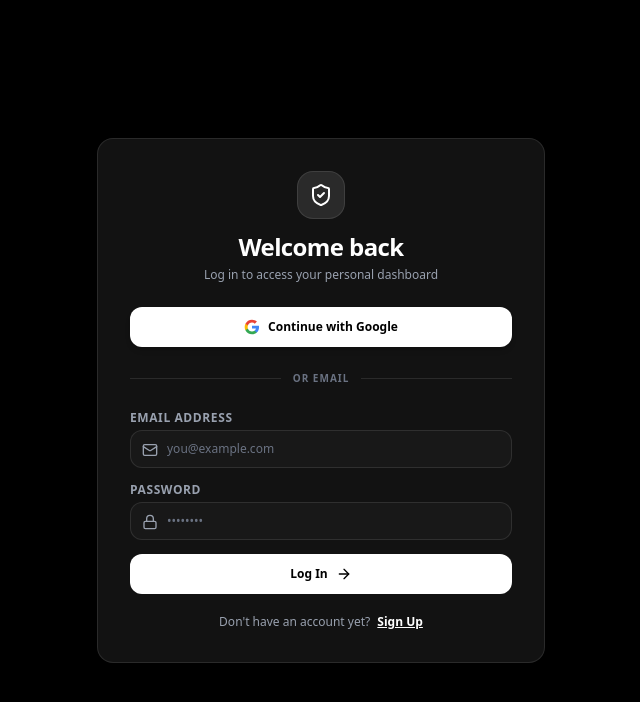
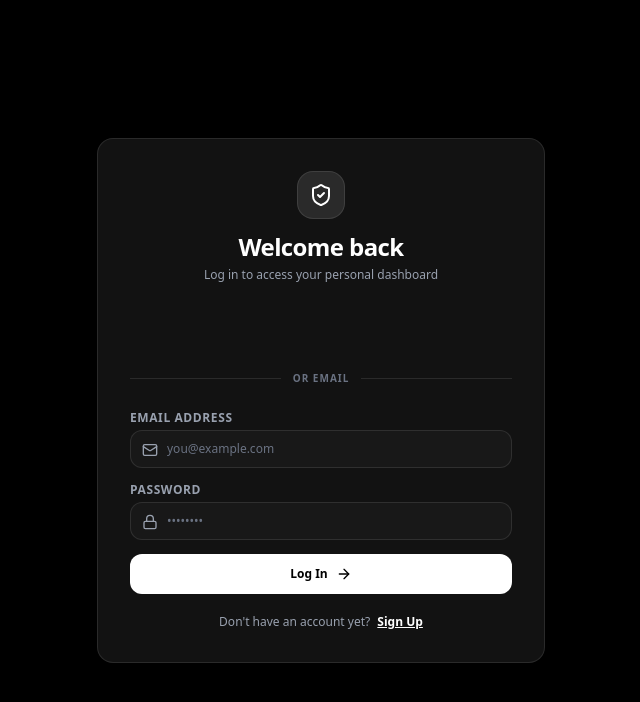
Before and after one commit to anishkumar0504/Expenseai, a React (Vite) app: page / in a window 1280 px wide. Shown: the top 702 px of the page, without its empty margins (319-959 px from the left). Built offline with nearby package versions, Linux system fonts and the light colour scheme; no server answers.

Commit message:
added the google login

```diff
--- a/package.json
+++ b/package.json
@@ -14,6 +14,7 @@
     "@google/genai": "^2.4.0",
     "@prisma/adapter-pg": "^7.9.1",
     "@prisma/client": "^6.19.3",
+    "@react-oauth/google": "^0.13.5",
     "@supabase/supabase-js": "^2.112.2",
     "@tailwindcss/vite": "^4.1.14",
     "@vitejs/plugin-react": "^5.0.4",
--- a/src/components/AuthModal.tsx
+++ b/src/components/AuthModal.tsx
@@ -1,5 +1,6 @@
 import React, { useState } from 'react';
 import { useAuth } from '../context/AuthContext.js';
+import { GoogleLogin } from '@react-oauth/google'; // <-- ADD THIS
 import { Lock, Mail, User as UserIcon, ArrowRight, ShieldCheck, X } from 'lucide-react';
 
 interface AuthModalProps {
@@ -9,11 +10,9 @@ interface AuthModalProps {
 export const AuthModal: React.FC<AuthModalProps> = ({ onClose }) => {
   const { login } = useAuth();
   const [isSignUp, setIsSignUp] = useState(false);
-
   const [name, setName] = useState('');
   const [email, setEmail] = useState('');
   const [password, setPassword] = useState('');
-
   const [error, setError] = useState('');
   const [isSubmitting, setIsSubmitting] = useState(false);
 
@@ -44,9 +43,7 @@ export const AuthModal: React.FC<AuthModalProps> = ({ onClose }) => {
       });
 
       const data = await res.json();
-      if (!res.ok) {
-        throw new Error(data.error || 'Authentication failed');
-      }
+      if (!res.ok) throw new Error(data.error || 'Authentication failed');
 
       login(data.token, data.user);
       if (onClose) onClose();
@@ -57,32 +54,27 @@ export const AuthModal: React.FC<AuthModalProps> = ({ onClose }) => {
     }
   };
 
-  const handleGoogleAuth = async () => {
+  // REAL Google auth handler
+  const handleGoogleSuccess = async (credentialResponse: any) => {
     setIsSubmitting(true);
     setError('');
     try {
-      // 1. Fetch anti-CSRF state token from backend
+      // 1. Get CSRF state token
       const csrfRes = await fetch('/api/auth/google/csrf-token');
       const { stateToken } = await csrfRes.json();
 
-      const userEmail = email.trim() || `user_${Math.random().toString(36).slice(2, 7)}@gmail.com`;
-      const userName = name.trim() || userEmail.split('@')[0];
-
-      // 2. Submit to Google auth endpoint with anti-CSRF state token
+      // 2. Send real Google credential to backend
       const res = await fetch('/api/auth/google', {
         method: 'POST',
         headers: { 'Content-Type': 'application/json' },
         body: JSON.stringify({
+          credential: credentialResponse.credential, // Real Google ID token (JWT)
           stateToken,
-          email: userEmail,
-          name: userName,
         }),
       });
 
       const data = await res.json();
-      if (!res.ok) {
-        throw new Error(data.error || 'Google Sign-In security check failed');
-      }
+      if (!res.ok) throw new Error(data.error || 'Google Sign-In failed');
 
       login(data.token, data.user);
       if (onClose) onClose();
@@ -129,33 +121,19 @@ export const AuthModal: React.FC<AuthModalProps> = ({ onClose }) => {
           </div>
         )}
 
-        {/* Google Authentication Button */}
-        <button
-          type="button"
-          onClick={handleGoogleAuth}
-          disabled={isSubmitting}
-          className="w-full py-3 px-4 rounded-xl font-bold text-xs bg-white text-black hover:bg-gray-200 transition-colors flex items-center justify-center gap-2 mb-4 shadow-md"
-        >
-          <svg className="w-4 h-4" viewBox="0 0 24 24">
-            <path
-              fill="#4285F4"
-              d="M22.56 12.25c0-.78-.07-1.53-.2-2.25H12v4.26h5.92c-.26 1.37-1.04 2.53-2.21 3.31v2.77h3.57c2.08-1.92 3.28-4.74 3.28-8.09z"
-            />
-            <path
-              fill="#34A853"
-              d="M12 23c2.97 0 5.46-.98 7.28-2.66l-3.57-2.77c-.98.66-2.23 1.06-3.71 1.06-2.86 0-5.29-1.93-6.16-4.53H2.18v2.84C3.99 20.53 7.7 23 12 23z"
-            />
-            <path
-              fill="#FBBC05"
-              d="M5.84 14.09c-.22-.66-.35-1.36-.35-2.09s.13-1.43.35-2.09V7.06H2.18C1.43 8.55 1 10.22 1 12s.43 3.45 1.18 4.94l2.85-2.22.81-.63z"
-            />
-            <path
-              fill="#EA4335"
-              d="M12 5.38c1.62 0 3.06.56 4.21 1.64l3.15-3.15C17.45 2.09 14.97 1 12 1 7.7 1 3.99 3.47 2.18 7.06l3.66 2.84c.87-2.6 3.3-4.52 6.16-4.52z"
-            />
-          </svg>
-          Continue with Google
-        </button>
+        {/* REAL Google Sign-In Button — forces account picker */}
+        <div className="mb-4 flex justify-center">
+          <GoogleLogin
+            onSuccess={handleGoogleSuccess}
+            onError={() => setError('Google Sign-In failed')}
+            prompt="select_account"   // <-- Forces account picker every time
+            auto_select={false}       // <-- Prevents auto-login
+            useOneTap={false}
+            text="continue_with"
+            shape="rect"
+            width="320"
+          />
+        </div>
 
         <div className="relative flex py-2 items-center mb-4">
           <div className="flex-grow border-t border-white/10"></div>
--- a/src/main.tsx
+++ b/src/main.tsx
@@ -1,13 +1,16 @@
-import {StrictMode} from 'react';
-import {createRoot} from 'react-dom/client';
+import { StrictMode } from 'react';
+import { createRoot } from 'react-dom/client';
+import { GoogleOAuthProvider } from '@react-oauth/google';
 import App from './App.tsx';
 import { AuthProvider } from './context/AuthContext.js';
 import './index.css';
 
 createRoot(document.getElementById('root')!).render(
   <StrictMode>
-    <AuthProvider>
-      <App />
-    </AuthProvider>
+    <GoogleOAuthProvider clientId={import.meta.env.VITE_GOOGLE_CLIENT_ID}>
+      <AuthProvider>
+        <App />
+      </AuthProvider>
+    </GoogleOAuthProvider>
   </StrictMode>,
 );
```
Also changed, not shown: 1 other file (tests, documents, lock files or other folders).
